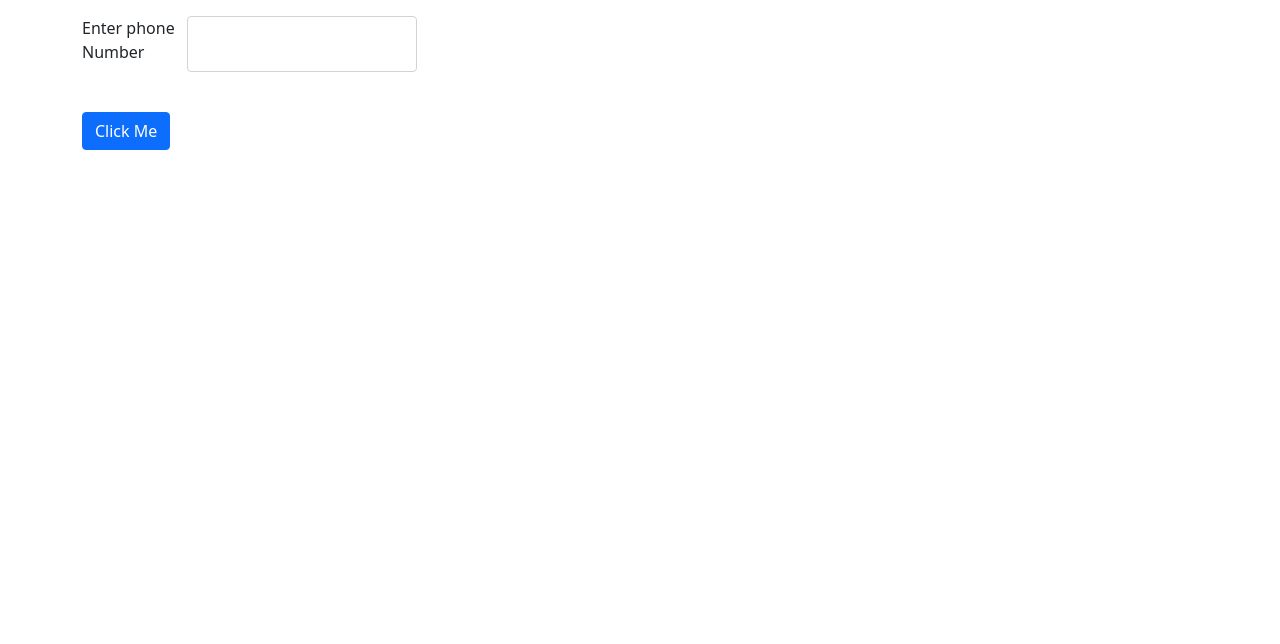
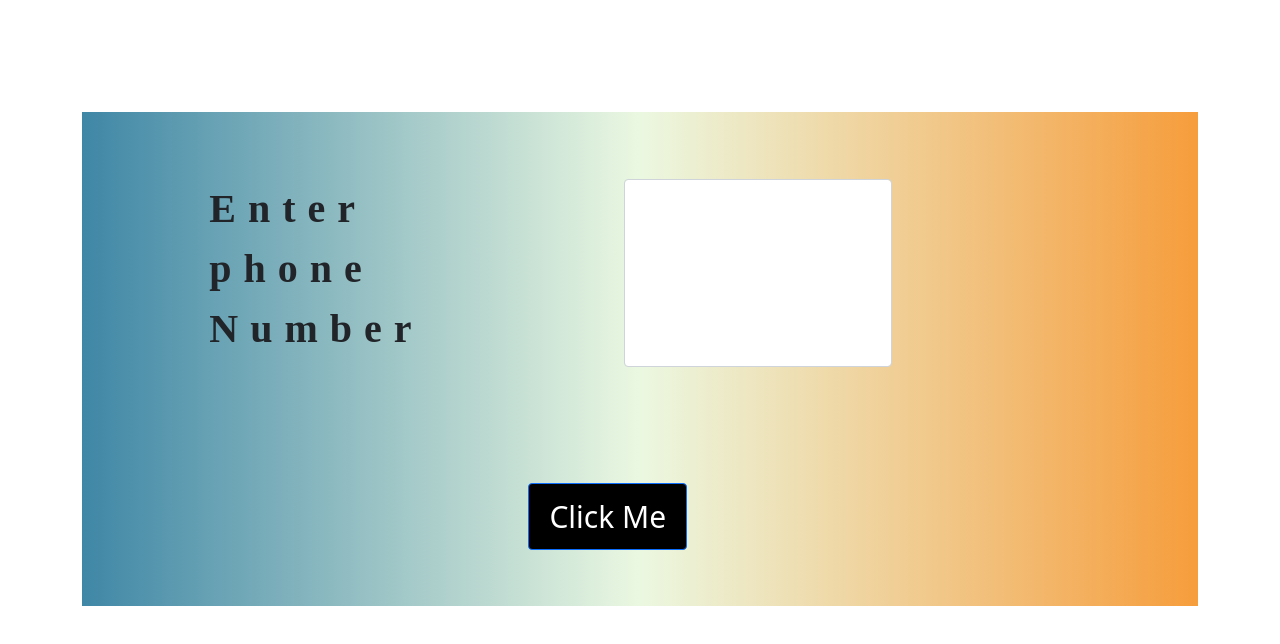
Before and after one commit to shivasinghal2000/GiftAbled, a React (Create React App) app in the folder giftabled/: page / in a window 1280 px wide. Both pictures are taken after a click on the button "User OTP". Shown: the top 644 px of the page. Built offline with nearby package versions, Linux system fonts and the light colour scheme; no server answers; the database is empty.

Commit message:
Updated css

```diff
--- a/giftabled/src/components/Userpage.js
+++ b/giftabled/src/components/Userpage.js
@@ -45,7 +45,7 @@ function Userpage() {
       });
   }
   return (
-    <div className="container">
+    <div className="container" >
       {user ? (
         <Router>
           <Navbar_user />
@@ -66,12 +66,12 @@ function Userpage() {
           </Switch>
         </Router>
       ) : (
-        <>
+        <div style={{background: "linear-gradient(0.25turn, #3f87a6, #ebf8e1, #f69d3c)", alignItems:"center", marginTop:"7rem"}}>
           <div
             className="mb-3 d-flex justify-content-center my-3"
-            style={{ width: "30%" }}
+            style={{ width: "60%" }}
           >
-            <label for="exampleInputPassword1" className="form-label">
+            <label for="exampleInputPassword1" className="form-label" style={{marginLeft:"20%",fontWeight:"900",fontSize:"40px", marginTop:"10%",marginLeft:"40%",letterSpacing:"0.3em",fontFamily:"cursive"}}>
               Enter phone Number
             </label>
             <input
@@ -79,18 +79,20 @@ function Userpage() {
               className="form-control"
               id="exampleInputPassword1"
               onChange={(e) => setPhone(e.target.value)}
+              style={{fontWeight:"900",marginTop:"10%",marginLeft:"30%",minWidth:"40%",fontFamily:"cursive"}}
             />
           </div>
           <label></label>
-          <div id="recaptcha"></div>
+          <div id="recaptcha" style={{marginLeft: "43%", marginBottom:"5%",fontSize:"30px",padding:"10px",paddingLeft:"20px",paddingRight:"20px"}}></div>
           <button
             type="button"
             className="btn btn-primary"
             onClick={phoneverify}
+            style={{marginLeft: "40%", marginBottom:"5%",fontSize:"30px",background:"black",padding:"10px",paddingLeft:"20px",paddingRight:"20px"}}
           >
             Click Me
           </button>
-        </>
+        </div>
       )}
     </div>
   );
```
